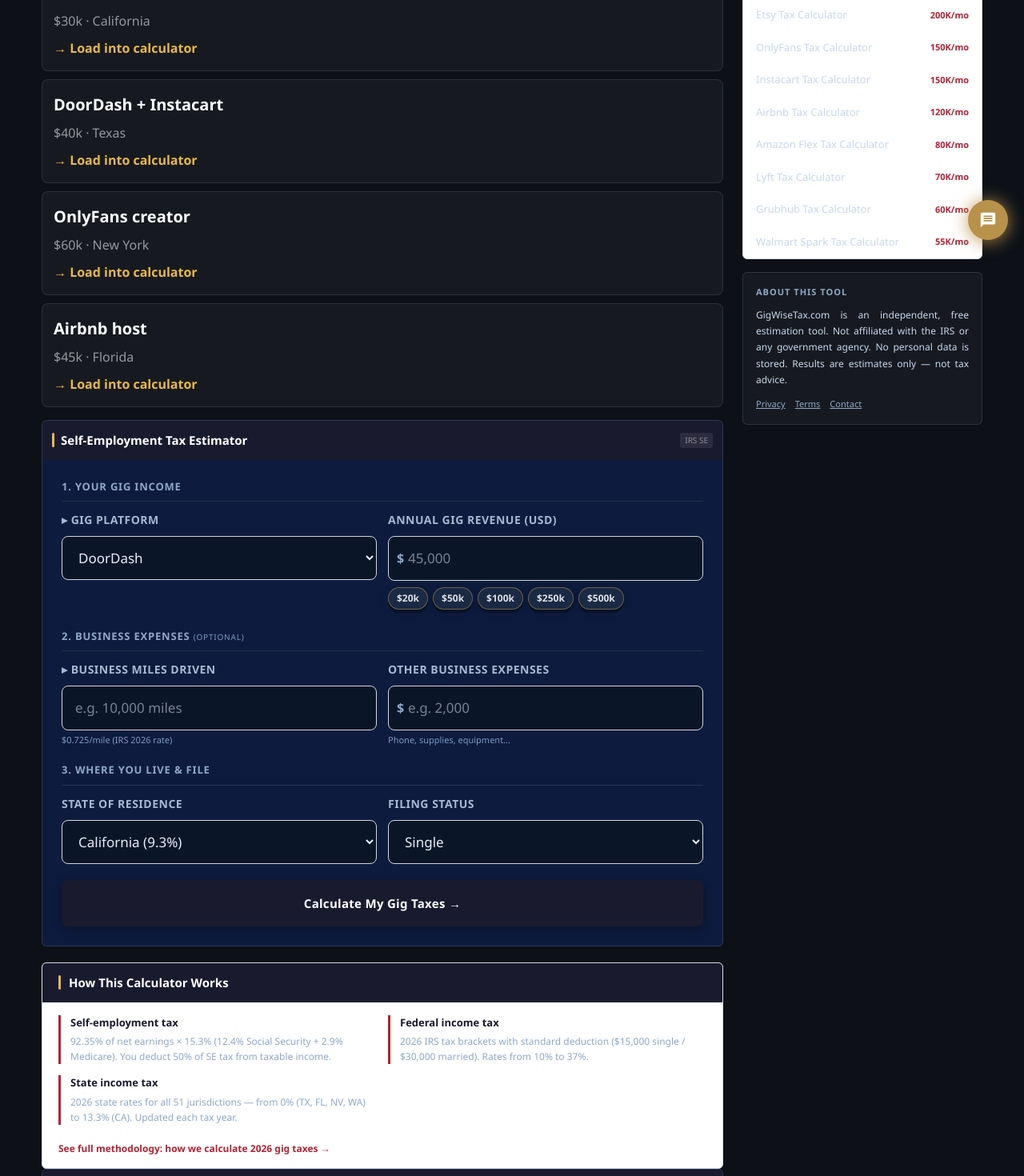
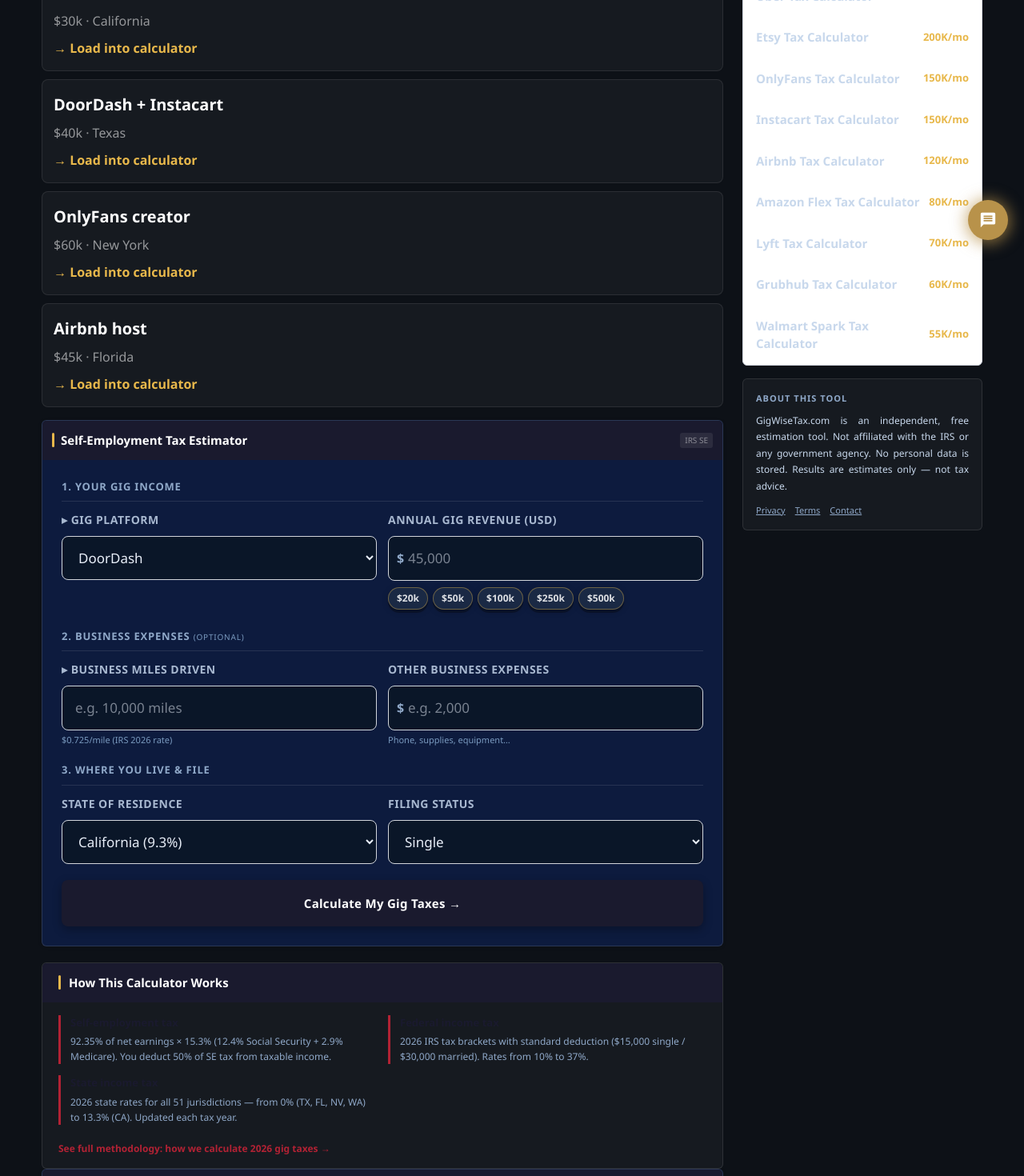
Before and after one commit to devqrcraft-ui/gigwisetax, a Next.js app: page / in a window 1280 px wide. Shown: the part 480-1950 px from the top of the page at 80% size. Built offline with nearby package versions, Linux system fonts and the light colour scheme.

Commit message:
ui: sidebar dark bg, popular calc larger text 15px bold, gold searches color

```diff
--- a/app/home-client.tsx
+++ b/app/home-client.tsx
@@ -344,7 +344,7 @@ export default function HomeClient() {
               )}
 
               {/* HOW THIS CALCULATOR WORKS */}
-              <div style={{ background: '#fff', border: '1px solid #d8dce6', borderRadius: 6, overflow: 'hidden' as const, marginTop: 20 }}>
+              <div style={{ background: 'rgba(255,255,255,0.04)', border: '1px solid rgba(255,255,255,0.1)', borderRadius: 6, overflow: 'hidden' as const, marginTop: 20 }}>
                 <div style={{ background: '#1a1a2e', padding: '13px 20px', display: 'flex', alignItems: 'center', gap: 10 }}>
                   <div style={{ width: 3, height: 18, background: '#e8b84b', borderRadius: 2, flexShrink: 0 }}/>
                   <span style={{ color: '#fff', fontWeight: 700, fontSize: 15 }}>How This Calculator Works</span>
@@ -539,9 +539,9 @@ export default function HomeClient() {
             </div>
             {PLATFORMS.map(p => (
               <Link key={p.name} href={p.href} style={{ textDecoration: 'none' }}>
-                <div style={{ padding: '10px 16px', borderBottom: '1px solid rgba(255,255,255,0.08)', display: 'flex', justifyContent: 'space-between', alignItems: 'center', cursor: 'pointer', color: '#c8d8ec' }}>
-                  <span style={{ fontSize: 13, fontWeight: 500 }}>{p.name} Tax Calculator</span>
-                  <span style={{ fontSize: 11, color: '#B22234', fontWeight: 700 }}>{p.searches}</span>
+                <div style={{ padding: '14px 16px', borderBottom: '1px solid rgba(255,255,255,0.08)', display: 'flex', justifyContent: 'space-between', alignItems: 'center', cursor: 'pointer', color: '#c8d8ec' }}>
+                  <span style={{ fontSize: 15, fontWeight: 600 }}>{p.name} Tax Calculator</span>
+                  <span style={{ fontSize: 13, color: '#e8b84b', fontWeight: 700 }}>{p.searches}</span>
                 </div>
               </Link>
             ))}
--- a/app/page.tsx
+++ b/app/page.tsx
@@ -121,15 +121,15 @@ export default function Page() {
           ].map(([href, label]) => (
             <a key={href} href={href} style={{
               display:'block',
-              padding:'14px 16px',
+              padding:'16px 16px',
               borderRadius:8,
               border:'1px solid rgba(255,255,255,0.1)',
               background:'rgba(255,255,255,0.04)',
               color:'#c8d8ec',
               textDecoration:'none',
               textAlign:'center',
-              fontSize:14,
-              fontWeight:600,
+              fontSize:15,
+              fontWeight:700,
               lineHeight:1.3,
               transition:'all .15s ease',
               boxSizing:'border-box',
```
